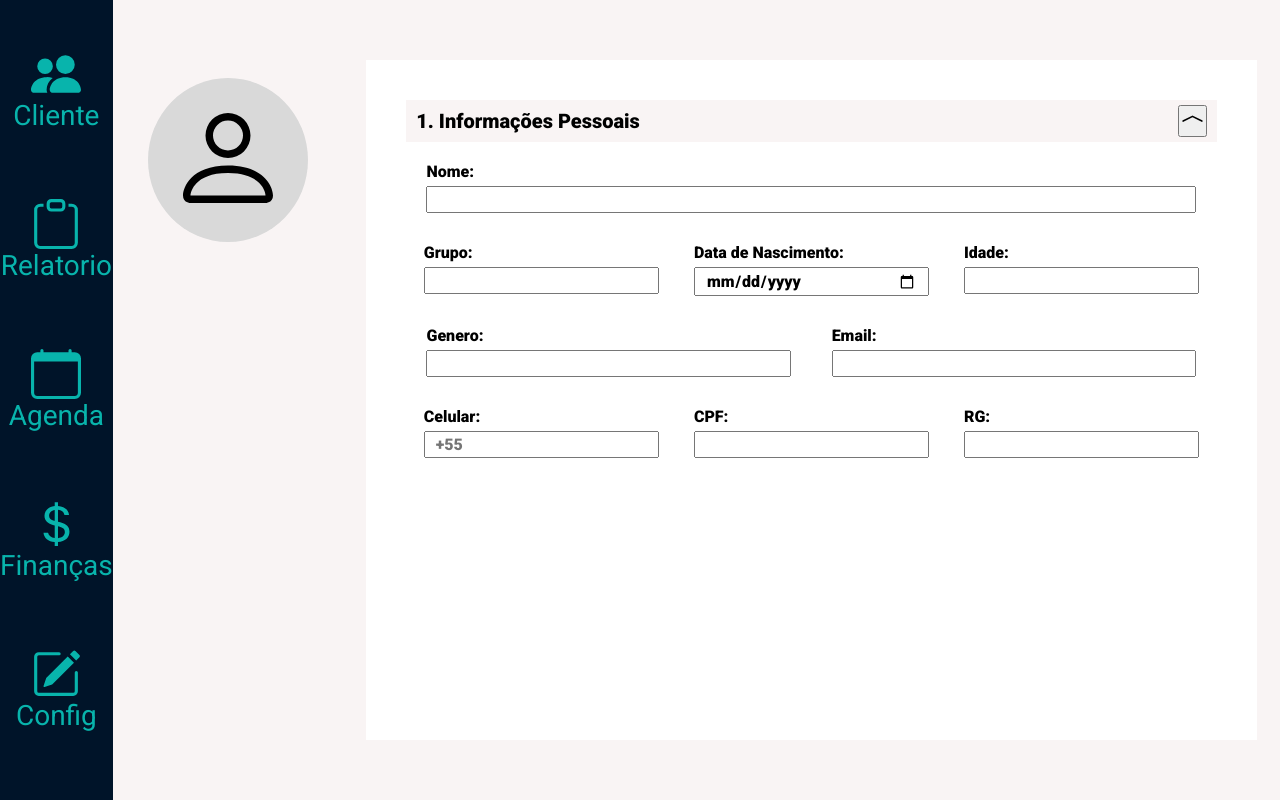
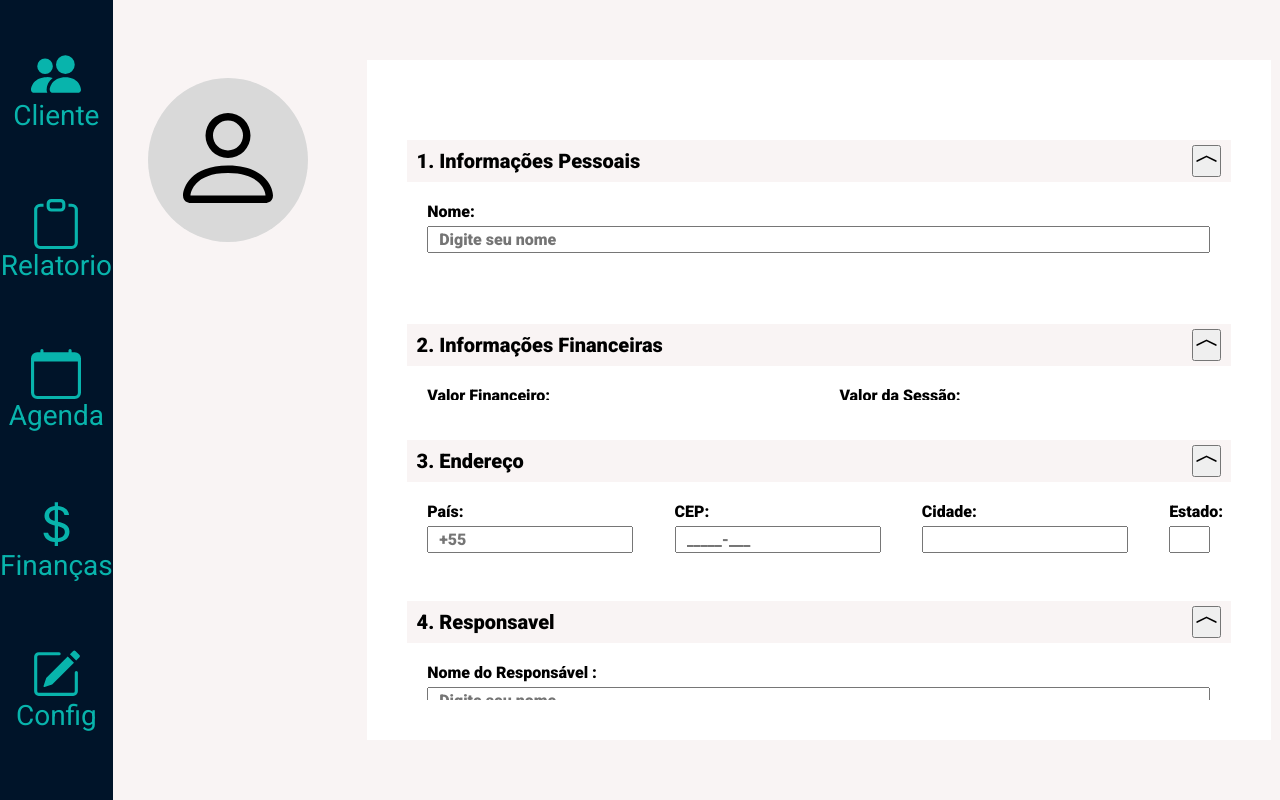
Before and after one commit to viktorortelan/tccKeeh, a React (Create React App) app: page / in a window 1280 px wide. Built offline with nearby package versions, Linux system fonts and the light colour scheme.

Commit message:
informaçoes responsavel. part Cliente

```diff
--- a/src/components/cards/index.jsx
+++ b/src/components/cards/index.jsx
@@ -1,12 +1,32 @@
 import { useState } from "react";
 import './index.scss';
 
-export default function Card() {
+export default function Card(props) {
     const [exibir, setExibir] = useState(true);
 
     const mostrar = () => {
         setExibir(!exibir);
     };
+
+    const [exibi, setExibi] = useState(true);
+
+    const colocar = () => {
+        setExibi(!exibi);
+    };
+
+    const [visualizar, setVisualizar] = useState(true);
+
+    const endereco = () => {
+        setVisualizar (!visualizar);
+    }
+
+    const [coloca, setColoca] = useState(true);
+
+    const enderec = () => {
+        setColoca(!coloca);
+    }
+
+
 
     return (
         <div className="cards">
@@ -20,14 +40,16 @@ export default function Card() {
              </button>
 
         </div>
-        <div className={`contener ${exibir ? "show" : "hide"}`}>  {/* sei que vc nn sabe o que é isso, isso é basicamente um if else, ele valida no scss se for verdadeiro ou falso. */}
 
+
+
+        <div className={`contener ${exibir ? "show" : "hide"}`}>
 
 
                 <div className="cont1">
                     <div className="inpute">
                         <h1>Nome: </h1>
-                        <input type="text" />
+                        <input type="text" placeholder="Digite seu nome"/>
                     </div>
                 </div>
 
@@ -35,7 +57,7 @@ export default function Card() {
                     <div className="inpute">
                         <h1> Grupo: </h1>
 
-                        <input type="text" />
+                        <input type="text" placeholder="Selecione" />
                     </div>
 
                     <div className="inpute">
@@ -54,16 +76,16 @@ export default function Card() {
 
                 <div className="cont3">
                     <div className="inpute">
-                        <h1> Genero: </h1>
+                        <h1> Gênero: </h1>
 
-                        <input type="text" />
+                        <input type="text" placeholder="Selecione" />
 
                     </div>
 
                     <div className="inpute">
-                        <h1> Email: </h1>
+                        <h1> E-mail: </h1>
 
-                        <input type="text" />
+                        <input type="text" placeholder=" Digite seu email"/>
                     </div>
 
                 </div>
@@ -77,7 +99,7 @@ export default function Card() {
 
                     <div className="inpute">
                         <h1>CPF:</h1>
-                        <input type="text" />
+                        <input type="text" placeholder="___.___.___.__" />
                     </div>
                     <div className="inpute">
                         <h1> RG: </h1>
@@ -87,6 +109,153 @@ export default function Card() {
 
         </div>
 
+
+        <div className="cabecalho">
+            <h1> 2. Informações Financeiras</h1>
+
+            <button onClick={colocar} className="i">
+                <svg xmlns="http://www.w3.org/2000/svg" width="25" height="25" fill="currentColor" class="bi bi-chevron-compact-up" viewBox="0 0 16 16">
+                <path fill-rule="evenodd" d="M7.776 5.553a.5.5 0 0 1 .448 0l6 3a.5.5 0 1 1-.448.894L8 6.56 2.224 9.447a.5.5 0 1 1-.448-.894z"/>
+                </svg>
+             </button>
+
+        </div>
+
+        <div className={`contener ${exibi ? "show" : "hide"}`}>
+        <div className="cont3">
+                    <div className="inpute">
+                        <h1> Valor Financeiro: </h1>
+
+                        <input type="text"  placeholder="Por sessão"/>
+
+                    </div>
+
+                    <div className="inpute">
+                        <h1> Valor da Sessão: </h1>
+
+                        <input type="text" placeholder="R$: 0,00"/>
+                    </div>
+
+                </div>
+
+        </div>
+
+        <div className="cabecalho">
+            <h1> 3. Endereço </h1>
+
+            <button onClick={endereco} className="i">
+                <svg xmlns="http://www.w3.org/2000/svg" width="25" height="25" fill="currentColor" class="bi bi-chevron-compact-up" viewBox="0 0 16 16">
+                <path fill-rule="evenodd" d="M7.776 5.553a.5.5 0 0 1 .448 0l6 3a.5.5 0 1 1-.448.894L8 6.56 2.224 9.447a.5.5 0 1 1-.448-.894z"/>
+                </svg>
+             </button>
+
+        </div>
+
+        <div className={`contener ${ visualizar ? "show" : "hide"}`}>
+
+            <div className="cont4">
+
+                <div className="inpute">
+                    <h1> País: </h1>
+                    <input type="text" placeholder='+55' />
+                </div>
+
+                <div className="inpute">
+                    <h1>CEP:</h1>
+                    <input type="text" placeholder="_____-___" />
+                </div>
+                <div className="inpute">
+                    <h1> Cidade: </h1>
+                    <input type="text" />
+                </div>
+
+                <div className="inpute1">
+                    <h1> Estado: </h1>
+                    <input type="text" />
+                </div>
+            </div>
+
+            <div className="cont3">
+                    <div className="inpute1">
+                        <h1> Endereço : </h1>
+
+                        <input type="text"  />
+
+                    </div>
+
+                    <div className="inpute2">
+                        <h1> Numero: </h1>
+
+                        <input type="text" />
+                    </div>
+
+            </div>
+
+            <div className="cont3">
+                    <div className="inpute">
+                        <h1> Bairro: </h1>
+
+                        <input type="text"  />
+
+                    </div>
+
+                    <div className="inpute">
+                        <h1> Complemento: </h1>
+
+                        <input type="text" />
+                    </div>
+
+                </div>
+
+        </div>
+
+        <div className="cabecalho">
+            <h1> 4. Responsavel </h1>
+
+            <button onClick={enderec} className="i">
+                <svg xmlns="http://www.w3.org/2000/svg" width="25" height="25" fill="currentColor" class="bi bi-chevron-compact-up" viewBox="0 0 16 16">
+                <path fill-rule="evenodd" d="M7.776 5.553a.5.5 0 0 1 .448 0l6 3a.5.5 0 1 1-.448.894L8 6.56 2.224 9.447a.5.5 0 1 1-.448-.894z"/>
+                </svg>
+             </button>
+
+        </div>
+
+        <div className={`contener ${ coloca ? "show" : "hide"}`}>
+
+             <div className="cont1">
+                    <div className="inpute">
+                        <h1>Nome do Responsável : </h1>
+                        <input type="text" placeholder="Digite seu nome"/>
+                    </div>
+                </div>
+
+
+            <div className="cont3">
+
+                    <div className="inpute">
+                        <h1> CPF : </h1>
+
+                        <input type="text"  placeholder="___.___.___-__"/>
+
+                    </div>
+
+                    <div className="inpute">
+                        <h1> Telefone : </h1>
+
+                        <input type="text" placeholder="(__) _____-____"/>
+                    </div>
+            </div>
+        </div>
+
+
+
+
+
     </div>
+
+
+
     );
+
+
 }
--- a/src/components/cards/index.scss
+++ b/src/components/cards/index.scss
@@ -12,11 +12,13 @@
         background-color: #f9f4f4;
         padding: 5px 10px;
         align-items: center;
+        margin-top: 40px;
 
         h1 {
             font: 900 20px Roboto;
         }
     }
+
 
     .contener {
         overflow: hidden;
@@ -110,6 +112,39 @@
                 }
 
             }
+
+            .inpute2{
+                display: flex;
+                flex-direction: column;
+                gap: 5px;
+                width: 25%;
+
+                h1{
+                    font: 900 16px roboto;
+                }
+                input{
+                    font: 900 16px roboto;
+                    padding: 2px 10px;
+                }
+
+            }
+
+            .inpute1{
+                display: flex;
+                flex-direction: column;
+                gap: 5px;
+                width: 65%;
+
+                h1{
+                    font: 900 16px roboto;
+                }
+                input{
+                    font: 900 16px roboto;
+                    padding: 2px 10px;
+                }
+
+            }
+
         }
 
         .cont4{
@@ -123,7 +158,7 @@
                 display: flex;
                 flex-direction: column;
                 gap: 5px;
-                width: 29%;
+                width: 25%;
 
                 h1{
                     font: 900 16px roboto;
@@ -134,6 +169,26 @@
                 }
 
             }
+
+            .inpute1{
+                display: flex;
+                flex-direction: column;
+                gap: 5px;
+                width: 5%;
+
+                h1{
+                    font: 900 16px roboto;
+                }
+                input{
+                    font: 900 16px roboto;
+                    padding: 2px 10px;
+                }
+
+            }
+
+
         }
     }
+
+
 }
--- a/src/pages/home/index.scss
+++ b/src/pages/home/index.scss
@@ -5,6 +5,7 @@
     width: 100%;
 
     background-color: #F9F4F4;
+
     .menu{
         display: flex;
         flex-direction: column ;
@@ -41,6 +42,8 @@
         }
     }
 
+
+
     .people{
 
         display: flex;
@@ -76,4 +79,6 @@
     }
 
 
+
+
 }
```
Also changed, not shown: src/pages/home/index.jsx (+8 -2 lines), src/components/menu/index.jsx (added), src/components/menu/index.scss (added).
